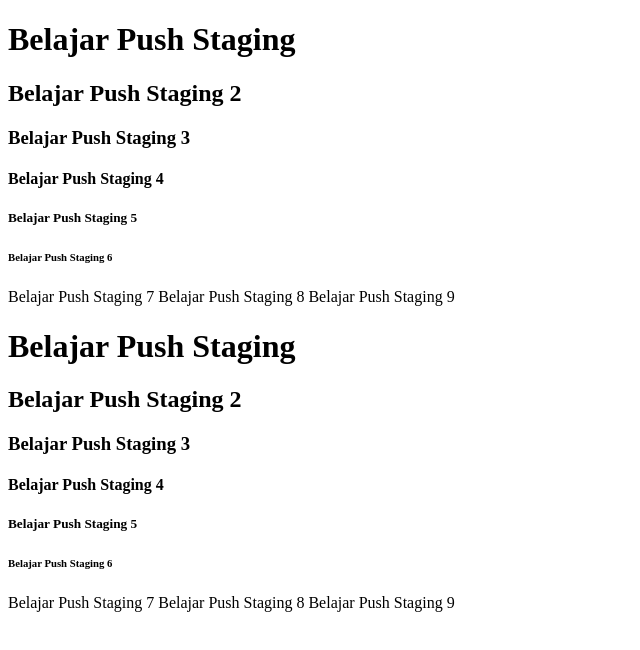
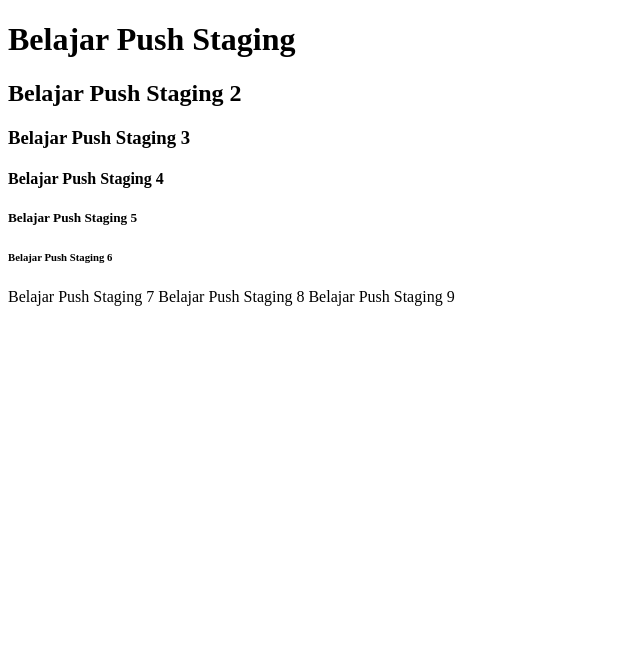
Before and after one commit to INTANDWIREINO/BELAJAR-NIOMIC, a plain HTML site: page header.html in a window 1280 px wide. Shown: the whole page, without its empty margins (0-640 px from the left). Drawn offline with Linux system fonts and the light colour scheme.

Commit message:
Save data header. html pada tanggal 16juli 2019

```diff
--- a/header.html
+++ b/header.html
@@ -14,14 +14,5 @@
     <h7>Belajar Push Staging 7</h7>
     <h8>Belajar Push Staging 8</h8>
     <h9>Belajar Push Staging 9</h9>
-    <h1>Belajar Push Staging</h1>
-    <h2>Belajar Push Staging 2</h2>
-    <h3>Belajar Push Staging 3</h3>
-    <h4>Belajar Push Staging 4</h4>
-    <h5>Belajar Push Staging 5</h5>
-    <h6>Belajar Push Staging 6</h6>
-    <h7>Belajar Push Staging 7</h7>
-    <h8>Belajar Push Staging 8</h8>
-    <h9>Belajar Push Staging 9</h9>
   </body>
 </html>
```
